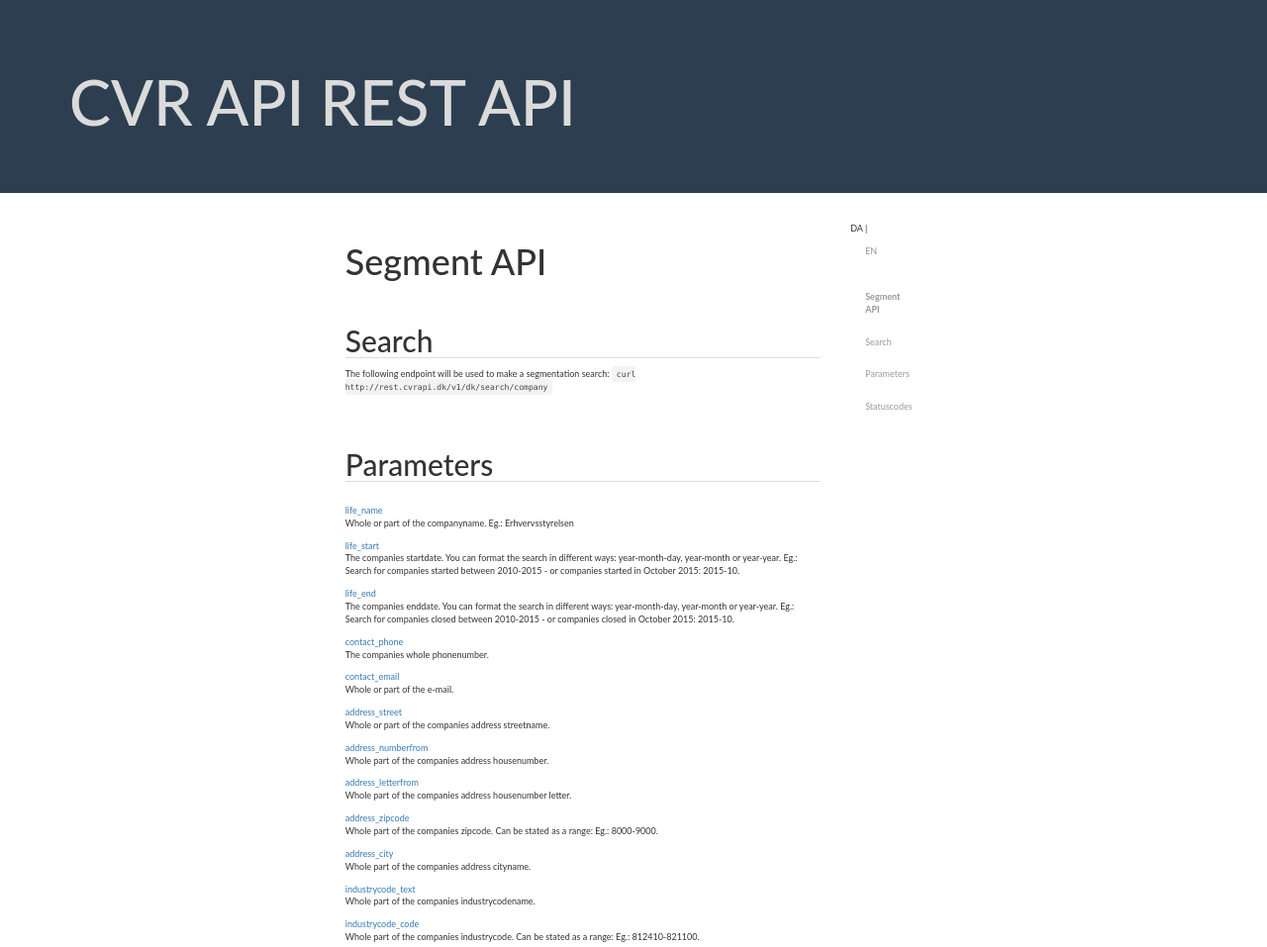
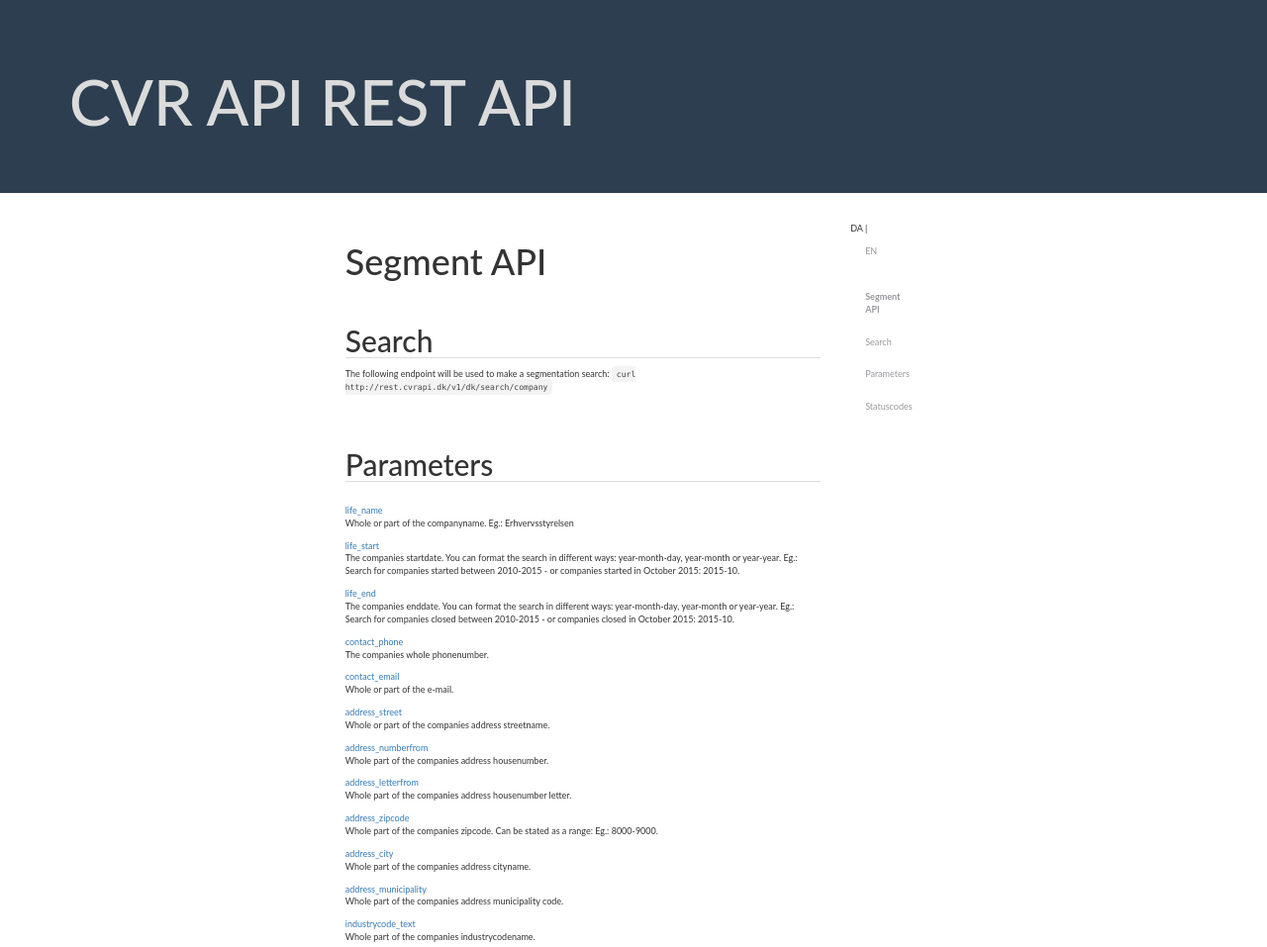
Before and after one commit to cvrapidk/docsold.rest.cvrapi.dk, a plain HTML site: page en/segment.html in a window 1280 px wide. Shown: the top 957 px of the page at 99% size. Drawn offline with nearby package versions, Linux system fonts and the light colour scheme.

Commit message:
Added address municipality

```diff
--- a/en/segment.html
+++ b/en/segment.html
@@ -108,6 +108,12 @@
 							<span class="text-primary">address_city</span>
 							<br />
 							Whole part of the companies address cityname.
+						</p>
+
+						<p>
+							<span class="text-primary">address_municipality</span>
+							<br />
+							Whole part of the companies address municipality code.
 						</p>
 
 						<p>
```
Also changed, not shown: segment.html (+6 -0 lines).
